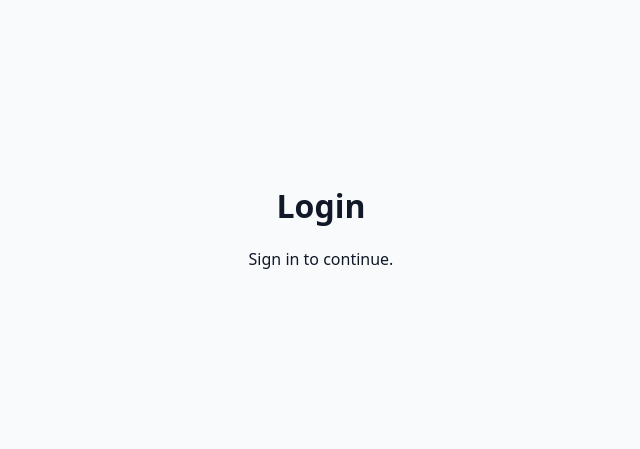
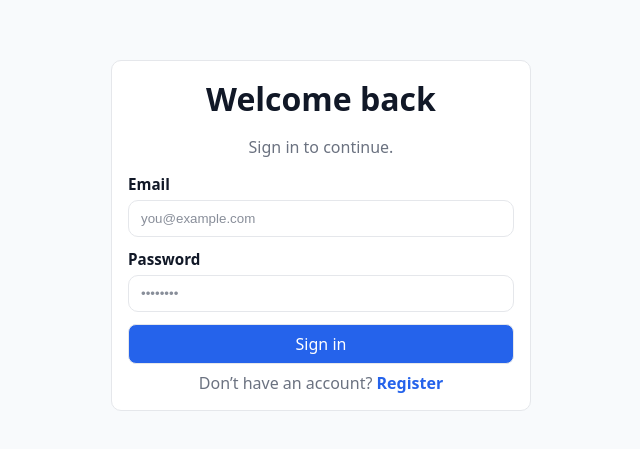
Before and after one commit to FrontifybyHB/Instagram, a React (Vite) app in the folder Frontend/: page /login in a window 1280 px wide. Shown: the part 165-614 px from the top of the page, without its empty margins (319-959 px from the left). Built offline with nearby package versions, Linux system fonts and the light colour scheme.

Commit message:
login page UI done

```diff
--- a/Frontend/src/pages/Login.jsx
+++ b/Frontend/src/pages/Login.jsx
@@ -1,9 +1,69 @@
+import { useState } from 'react'
+import { Link } from 'react-router-dom'
+
 export default function Login() {
+  const [form, setForm] = useState({ email: '', password: '' })
+
+  function handleChange(e) {
+    const { name, value } = e.target
+    setForm(prev => ({ ...prev, [name]: value }))
+  }
+
+  function handleSubmit(e) {
+    e.preventDefault()
+    // TODO: hook up to API
+    console.log('Login form submitted', form)
+  }
+
   return (
     <div className="screen">
-      <div className="center">
-        <h1>Login</h1>
-        <p>Sign in to continue.</p>
+      <div className="container">
+        <div className="card form-card" role="region" aria-label="Login">
+          <div className="form-header">
+            <h1 style={{ margin: 0 }}>Welcome back</h1>
+            <p className="muted">Sign in to continue.</p>
+          </div>
+
+          <form className="form" onSubmit={handleSubmit} noValidate>
+            <div className="field">
+              <label htmlFor="email">Email</label>
+              <input
+                id="email"
+                name="email"
+                type="email"
+                autoComplete="email"
+                placeholder="you@example.com"
+                className="input"
+                value={form.email}
+                onChange={handleChange}
+                required
+              />
+            </div>
+
+            <div className="field">
+              <label htmlFor="password">Password</label>
+              <input
+                id="password"
+                name="password"
+                type="password"
+                autoComplete="current-password"
+                placeholder="••••••••"
+                className="input"
+                value={form.password}
+                onChange={handleChange}
+                required
+                minLength={6}
+              />
+            </div>
+
+            <button type="submit" className="btn-block">Sign in</button>
+          </form>
+
+          <div className="form-footer">
+            <span>Don’t have an account? </span>
+            <Link to="/register">Register</Link>
+          </div>
+        </div>
       </div>
     </div>
   )
```
